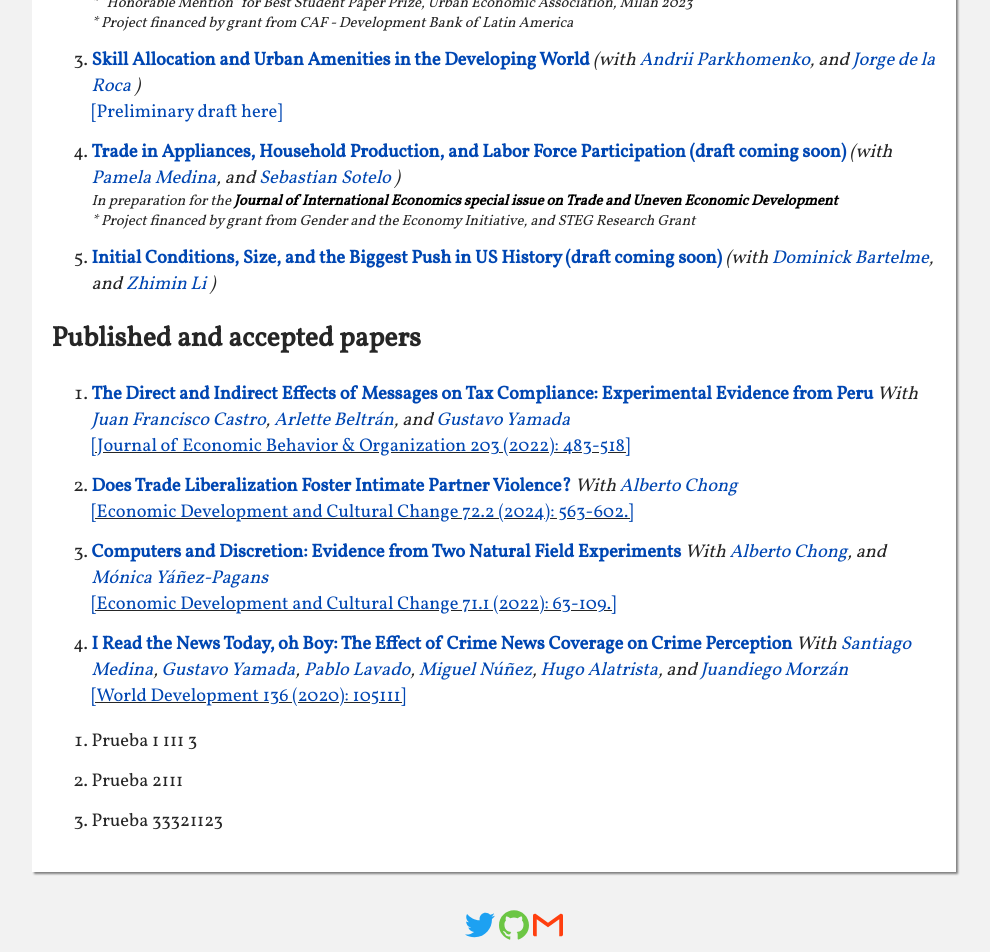
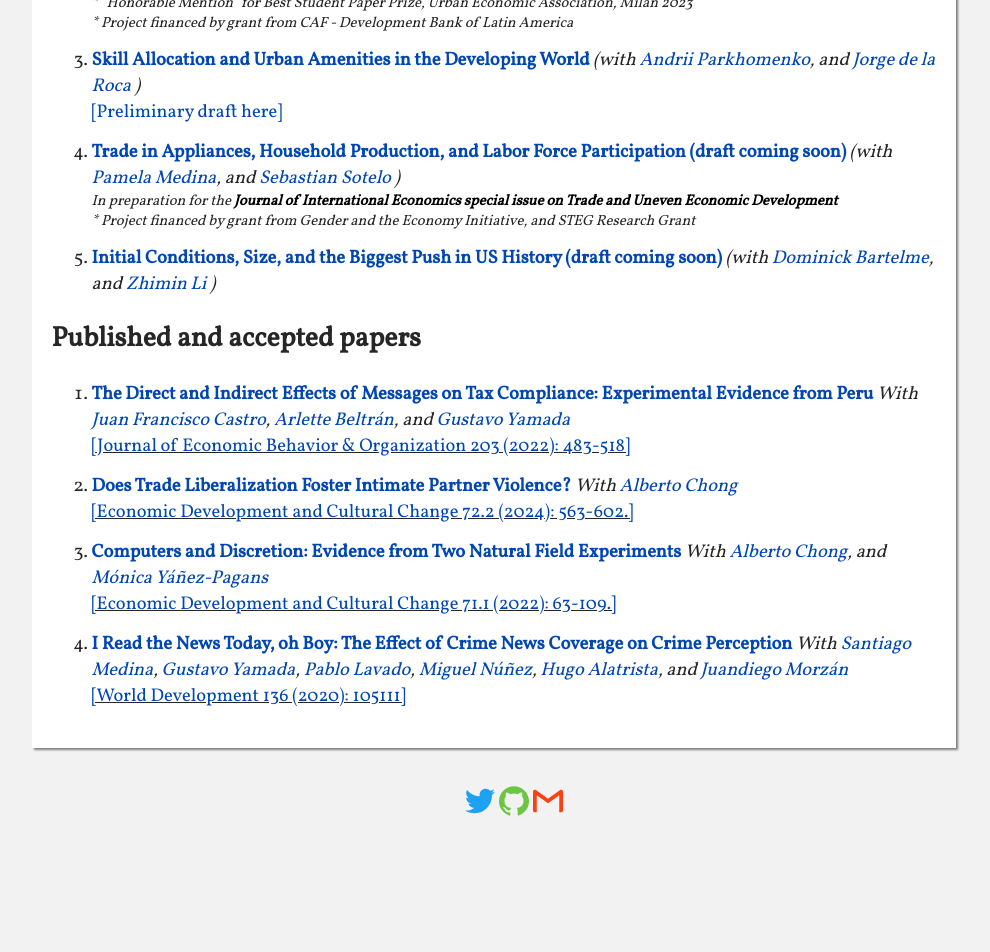
Before and after one commit to dvelasquezc/dvelasquezc.github.io, a Jekyll site: the page built from index.md, in a window 1280 px wide. Shown: the part 828-1780 px from the top of the page, without its empty margins (146-1136 px from the left). Built offline with Jekyll 4.4.1, drawn with Linux system fonts in a browser that asks for light colours; some web fonts are replaced; after the commit the page ends 1656 px from its top, so only the background shows below that.

```diff
--- a/index.md
+++ b/index.md
@@ -221,14 +221,3 @@
 	</ol>
 
 </div>
-
-<div>
-	<ol>
-		<li> Prueba 1	111 3
-		</li>
-		<li> Prueba 2111
-		</li>
-		<li> Prueba 33321123
-		</li>
-	</ol>
-</div>
```
